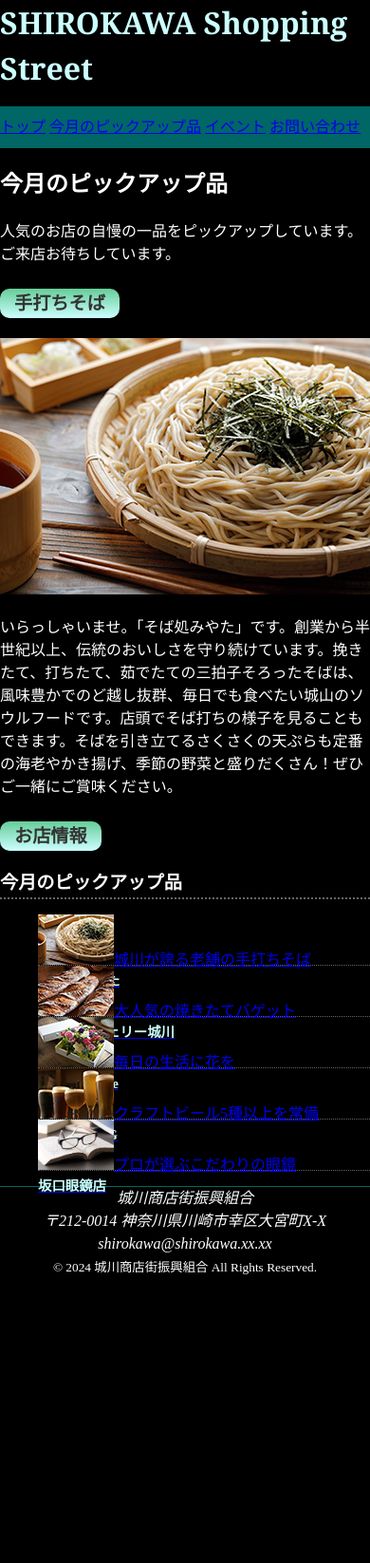
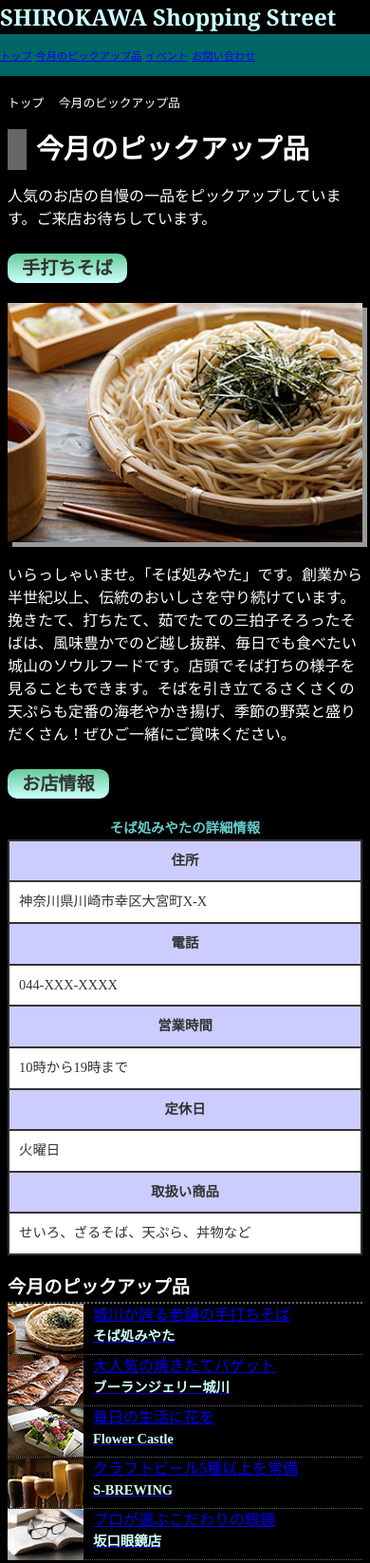
Before and after one commit to otkotk/HTML_Living_Standard_study, a plain HTML site: page はじめてのHTML&CSSコーディング/総合問題/shop01.html in a window 390 px wide. Shown: the top 1646 px of the page at 95% size. Before the commit the page ends 1346 px from the top, so only its background shows below. Drawn offline with Linux system fonts and the light colour scheme.

Commit message:
総合問題５まで

```diff
--- a/はじめてのHTML&CSSコーディング/総合問題/css/mystyle.css
+++ b/はじめてのHTML&CSSコーディング/総合問題/css/mystyle.css
@@ -15,7 +15,7 @@ header > h1{
     color: #ccffff;
     margin: 0;
 }
-ul > li{
+ul{
     list-style-type: none;
     margin-top: 0;
     padding: 0;
@@ -23,16 +23,16 @@ ul > li{
 nav{
     background-color: #006666;
 }
-nav > ul{
+nav ul{
     padding: 10px 0;
 }
-nav > ul > li{
+nav ul li{
     display: inline;
 }
 article{
     position: relative;
 }
-article > .catch{
+article .catch{
     position: absolute;
     top: 40px;
     left: 50px;
@@ -49,12 +49,12 @@ section .new{
     padding-left: 15px; */
     padding: 5px 15px;
 }
-aside > h1{
+aside h1{
     font-size: 120%;
     border-bottom: dotted 2px #666666;
     margin: 0;
 }
-aside > ul > li{
+aside ul li{
     border-bottom: dotted 1px #666666;
     height: 53px;
 }
@@ -64,15 +64,127 @@ span.shop{
     color: #ccffff;
     font-weight: bold;
 }
-aside > ul > li > img{
+aside ul li img{
     float: left;
     margin-right: 10px;
 }
-aside > ul > li{
+aside ul li{
     clear: both;
 }
 footer{
     text-align: center;
     border-top: solid 1px #006666;
 }
+article img{
+    max-width: 100%;
+    height: auto;
+}
+.page{
+    padding-right: 10px;
+    padding-left: 10px;
+}
+ol li{
+    display: inline;
+    font-size: 80%;
+    margin-right: 5px;
+}
+ol{
+    padding-left: 0;
+}
+.img-sub{
+    box-shadow: 5px 5px 0px 0px #999999;
+}
+table{
+    font-size: 90%;
+    color: #333333;
+    margin-bottom: 20px;
+    border: solid 1px #333333;
+    border-collapse: collapse;
+}
+table th{
+    background-color: #ccccff;
+    width: 20%;
+    padding: 10px;
+    border: solid 1px #333333;
+}
+table td{
+    background-color: white;
+    padding: 10px;
+    border: solid 1px #333333;
+}
+table caption{
+    color: #66cccc;
+    font-weight: bold;
+}
+.h1-sub{
+    font-size: 180%;
+    margin: 0;
+    padding-left: 10px;
+    border-left: solid 20px #666666;
+}
 /* main css end */
+
+/* ウィンドウサイズ 1024px 以上の場合適用 start */
+@media(min-width: 1024px){
+    .placement{
+        width: 960px;
+        margin-right: auto;
+        margin-left: auto;
+    }
+    /* article.placement{
+        display: flex;
+        flex-direction: row;
+        justify-content: space-between;
+    }
+    .kiji{
+        flex-basis: 64%;
+    } */
+    .kiji{
+        float: left;
+        width: 64%;
+    }
+    aside{
+        float: right;
+    }
+    footer{
+        clear: both;
+    }
+}
+/* ウィンドウサイズ 1024px 以上の場合適用 end */
+
+/* ウィンドウサイズ 600px 以下の場合適用 start */
+@media(max-width: 600px){
+    header h1{
+        font-size: 150%;
+    }
+    header nav ul li{
+        font-size: 70%;
+    }
+    article .catch{
+        top: 20px;
+        left: 10px;
+        padding: 5px;
+    }
+    article{
+        margin-right: 8px;
+        margin-left: 8px;
+    }
+    table{
+        width: 100%;
+    }
+    table th, td{
+        display: block;
+        width: auto;
+    }
+}
+/* ウィンドウサイズ 600px 以上の場合適用 end */
+
+/* 印刷用 start */
+@media print{
+    .catch{
+        font-weight: bold;
+        color: black;
+        text-shadow: none;
+    }
+}
+/* 印刷用 end */
--- /dev/null
+++ b/はじめてのHTML&CSSコーディング/総合問題/css/mystyle_sp.css
@@ -0,0 +1,21 @@
+/* ウィンドウサイズ 600px 以下の場合適用 start */
+@media(max-width: 600px){
+    header h1{
+        font-size: 150%;
+    }
+    header nav ul li{
+        font-size: 70%;
+    }
+    article .catch{
+        /* top: 0;
+        right: 0; */
+        left: 0;
+        /* bottom: 0; */
+        margin: auto 8px;
+        padding: 5px;
+    }
+    article{
+        margin-right: 8px;
+        margin-left: 8px;
+    }
+}
--- a/はじめてのHTML&CSSコーディング/総合問題/shop01.html
+++ b/はじめてのHTML&CSSコーディング/総合問題/shop01.html
@@ -1,12 +1,19 @@
 <!DOCTYPE html>
 <html lang="ja">
+
 <head>
     <meta charset="UTF-8">
     <title>今月のピックアップ品：城川商店街</title>
     <link rel="stylesheet" href="css/mystyle.css">
     <meta name="description" content="そば処みやたのお店情報。城川が誇る老舗です。">
     <meta name="viewport" content="width=device-width">
+    <script type="text/javascript">
+        if ((navigator.userAgent.indexOf('iPhone') > 0 && navigator.userAgent.indexOf('iPad') == -1) || navigator.userAgent.indexOf('iPod') > 0 || navigator.userAgent.indexOf('Android') > 0) {
+            document.write('<link rel="stylesheet" type="text/css" href="css/mystyle_sp.css">');
+        }
+    </script>
 </head>
+
 <body>
     <header>
         <h1 class="placement">SHIROKAWA Shopping Street</h1>
@@ -20,26 +27,59 @@
         </nav>
     </header>
     <article class="placement">
+        <ol>
+            <li>トップ&nbsp;&nbsp;</li>
+            <li>今月のピックアップ品</li>
+        </ol>
         <div class="kiji">
-<h1>今月のピックアップ品</h1>
+            <h1 class="h1-sub">今月のピックアップ品</h1>
             <p>人気のお店の自慢の一品をピックアップしています。ご来店お待ちしています。</p>
             <section>
                 <h2><span class="new">手打ちそば</span></h2>
-<img src="image/soba.jpg" alt="そばの写真" width="400" height="270">
-<p>いらっしゃいませ。「そば処みやた」です。創業から半世紀以上、伝統のおいしさを守り続けています。挽きたて、打ちたて、茹でたての三拍子そろったそばは、風味豊かでのど越し抜群、毎日でも食べたい城山のソウルフードです。店頭でそば打ちの様子を見ることもできます。そばを引き立てるさくさくの天ぷらも定番の海老やかき揚げ、季節の野菜と盛りだくさん！ぜひご一緒にご賞味ください。</p>
+                <img class="img-sub" src="image/soba.jpg" alt="そばの写真" width="400" height="270">
+                <p>いらっしゃいませ。「そば処みやた」です。創業から半世紀以上、伝統のおいしさを守り続けています。挽きたて、打ちたて、茹でたての三拍子そろったそばは、風味豊かでのど越し抜群、毎日でも食べたい城山のソウルフードです。店頭でそば打ちの様子を見ることもできます。そばを引き立てるさくさくの天ぷらも定番の海老やかき揚げ、季節の野菜と盛りだくさん！ぜひご一緒にご賞味ください。
+                </p>
             </section>
             <section>
                 <h2><span class="new">お店情報</span></h2>
+                <table>
+                    <caption>そば処みやたの詳細情報</caption>
+                    <tr>
+                        <th>住所</th>
+                        <td>神奈川県川崎市幸区大宮町X-X</td>
+                    </tr>
+                    <tr>
+                        <th>電話</th>
+                        <td>044-XXX-XXXX</td>
+                    </tr>
+                    <tr>
+                        <th>営業時間</th>
+                        <td>10時から19時まで</td>
+                    </tr>
+                    <tr>
+                        <th>定休日</th>
+                        <td>火曜日</td>
+                    </tr>
+                    <tr>
+                        <th>取扱い商品</th>
+                        <td>せいろ、ざるそば、天ぷら、丼物など</td>
+                    </tr>
+                </table>
             </section>
         </div>
         <aside>
             <h1>今月のピックアップ品</h1>
             <ul>
-<li><a href="shop01.html"><img src="image/soba-s.jpg" width="80" height="53" alt="そば処みやたの写真">城川が誇る老舗の手打ちそば<span class="shop">そば処みやた</span></a></li>
-<li><a href="shop02.html"><img src="image/baguette-s.jpg" width="80" height="53" alt="ブーランジェリー城川の写真">大人気の焼きたてバゲット<span class="shop">ブーランジェリー城川</span></a></li>
-<li><a href="shop03.html"><img src="image/flower-s.jpg" width="80" height="53" alt="Flower Castleの写真">毎日の生活に花を<span class="shop">Flower Castle</span></a></li>
-<li><a href="shop04.html"><img src="image/beer-s.jpg" width="80" height="53" alt="S-BREWINGの写真">クラフトビール5種以上を常備<span class="shop">S-BREWING</span></a></li>
-<li><a href="shop05.html"><img src="image/glasses.jpg" width="80" height="53" alt="坂口眼鏡店の写真">プロが選ぶこだわりの眼鏡<span class="shop">坂口眼鏡店</span></a></li>
+                <li><a href="shop01.html"><img src="image/soba-s.jpg" width="80" height="53"
+                            alt="そば処みやたの写真">城川が誇る老舗の手打ちそば<span class="shop">そば処みやた</span></a></li>
+                <li><a href="shop02.html"><img src="image/baguette-s.jpg" width="80" height="53"
+                            alt="ブーランジェリー城川の写真">大人気の焼きたてバゲット<span class="shop">ブーランジェリー城川</span></a></li>
+                <li><a href="shop03.html"><img src="image/flower-s.jpg" width="80" height="53"
+                            alt="Flower Castleの写真">毎日の生活に花を<span class="shop">Flower Castle</span></a></li>
+                <li><a href="shop04.html"><img src="image/beer-s.jpg" width="80" height="53"
+                            alt="S-BREWINGの写真">クラフトビール5種以上を常備<span class="shop">S-BREWING</span></a></li>
+                <li><a href="shop05.html"><img src="image/glasses.jpg" width="80" height="53"
+                            alt="坂口眼鏡店の写真">プロが選ぶこだわりの眼鏡<span class="shop">坂口眼鏡店</span></a></li>
             </ul>
         </aside>
     </article>
@@ -50,4 +90,5 @@ shirokawa@shirokawa.xx.xx</address>
         <small>&copy; 2024 城川商店街振興組合 All Rights Reserved.</small>
     </footer>
 </body>
+
 </html>
```
Also changed, not shown: はじめてのHTML&CSSコーディング/総合問題/contact.html (+3 -0 lines), はじめてのHTML&CSSコーディング/総合問題/event.html (+5 -1 lines), はじめてのHTML&CSSコーディング/総合問題/index.html (+13 -4 lines). Lines whose indentation alone changed are shown as unchanged.
